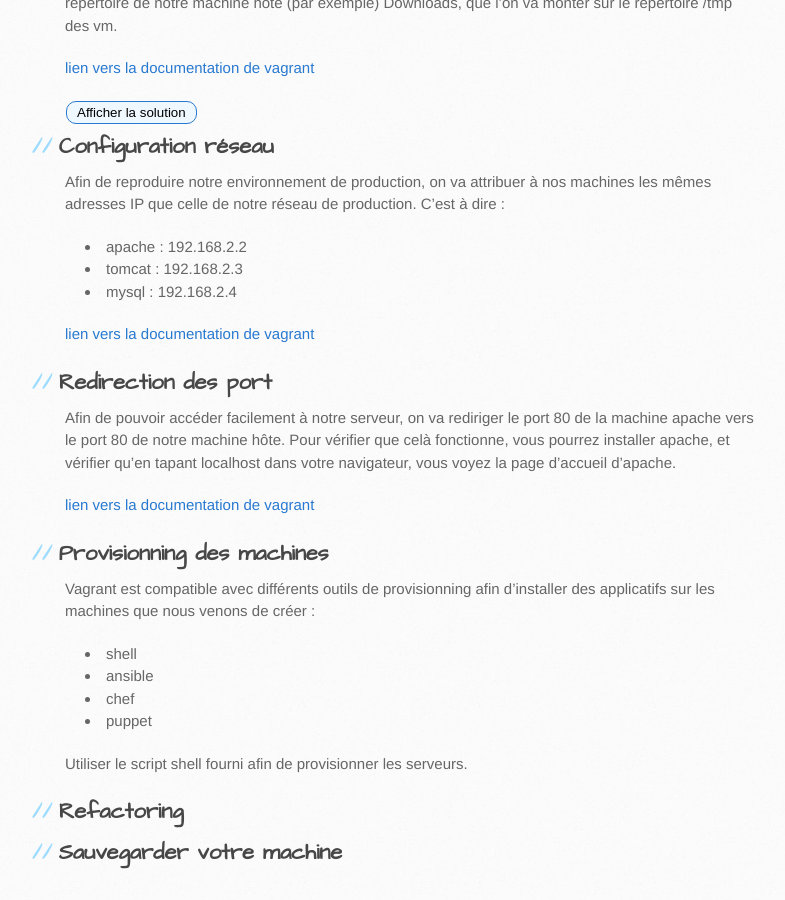
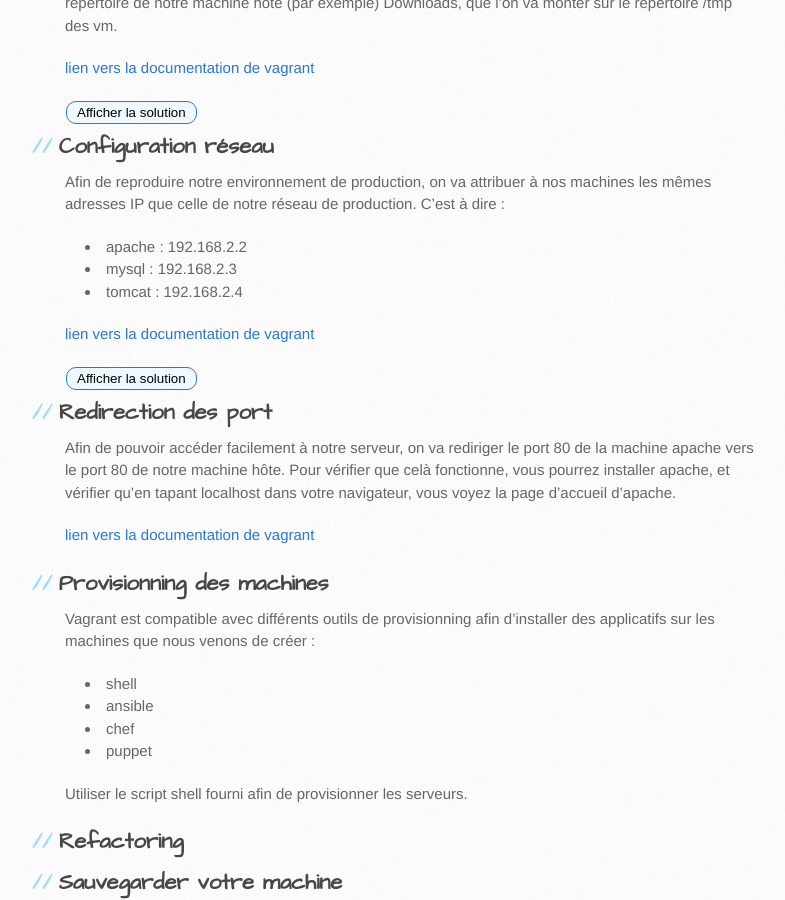
Before and after one commit to Jean-Eudes/blog, a Jekyll site: the page built from _posts/2013-12-04-introduction_to_vagrant.md, in a window 1280 px wide and 900 px high, scrolled down 2245 px. Shown: the whole window, without its empty margins (105-890 px from the left). Built offline with Jekyll 4.4.1, drawn with Linux system fonts in a browser that asks for light colours; nearby versions of some CDN libraries; some of the changed lines change nothing that is shown.

Commit message:
add solution to network configuration

```diff
--- a/_posts/2013-12-04-introduction_to_vagrant.md
+++ b/_posts/2013-12-04-introduction_to_vagrant.md
@@ -103,9 +103,7 @@
 Vagrant.configure("2") do |config|
 
   config.vm.define "web" do |web|
-    web.vm.box = "tomcat"
-    web.vm.customize ["modifyvm", :id, "--memory", "1024"]
-    web.vm.customize ["modifyvm", :id, "--cpus", "2"]
+    web.vm.box = "apache"
   end
 
   config.vm.define "db" do |db|
@@ -114,6 +112,8 @@
 
   config.vm.define "server" do |server|
     server.vm.box = "tomcat"
+    server.vm.customize ["modifyvm", :id, "--memory", "1024"]
+    server.vm.customize ["modifyvm", :id, "--cpus", "2"]
   end
 
 
@@ -134,9 +134,7 @@
   config.vm.synced_folder "/Users/jean-eudes/Downloads", "/tmp"
 
   config.vm.define "web" do |web|
-    web.vm.box = "tomcat"
-    web.vm.customize ["modifyvm", :id, "--memory", "1024"]
-    web.vm.customize ["modifyvm", :id, "--cpus", "2"]
+    web.vm.box = "apache"
   end
 
   config.vm.define "db" do |db|
@@ -145,6 +143,8 @@
 
   config.vm.define "server" do |server|
     server.vm.box = "tomcat"
+    server.vm.customize ["modifyvm", :id, "--memory", "1024"]
+    server.vm.customize ["modifyvm", :id, "--cpus", "2"]
   end
 
 
@@ -157,10 +157,40 @@
 
 Afin de reproduire notre environnement de production, on va attribuer à nos machines les mêmes adresses IP que celle de notre réseau de production. C'est à dire :
  - apache : 192.168.2.2
- - tomcat : 192.168.2.3
- - mysql : 192.168.2.4
+ - mysql : 192.168.2.3
+ - tomcat : 192.168.2.4
+
 
 [lien vers la documentation de vagrant](http://docs.vagrantup.com/v2/networking/private_network.html)
+
+<div class = 'solution'>
+{% highlight ruby %}
+Vagrant.configure("2") do |config|
+
+  config.vm.synced_folder "/Users/jean-eudes/Downloads", "/tmp"
+
+  config.vm.define "web" do |web|
+    web.vm.box = "apache"
+    web.vm.network :private_network, ip: "192.168.2.2"
+  end
+
+  config.vm.define "db" do |db|
+    db.vm.box = "mysql"
+    db.vm.network :private_network, ip: "192.168.2.3"
+  end
+
+  config.vm.define "server" do |server|
+    server.vm.box = "tomcat"
+    server.vm.customize ["modifyvm", :id, "--memory", "1024"]
+    server.vm.customize ["modifyvm", :id, "--cpus", "2"]
+    server.vm.network :private_network, ip: "192.168.2.4"
+  end
+
+
+end
+{% endhighlight %}
+</div>
+
 
 ## Redirection des port
 
```
